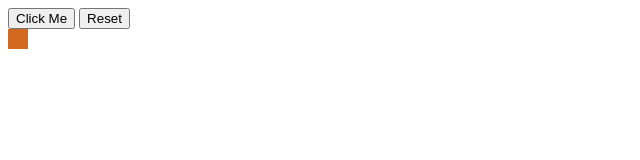
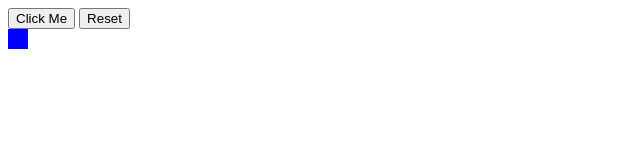
Before and after one commit to hiratab/techof-js-class-fs2025, a plain HTML site: page 15-05-2025/input/diy1.html in a window 1280 px wide. Both pictures are taken after a click on the button "Click Me". Shown: the full height of the page, 0-640 px from the left. Drawn offline with Linux system fonts and the light colour scheme.

Commit message:
do it yourself 9

```diff
--- a/15-05-2025/input/diy1.html
+++ b/15-05-2025/input/diy1.html
@@ -41,34 +41,53 @@
       document.getElementById("details").style.height = newWidth + 'px'
 
       // document.getElementById("details").style.backgroundColor = 'blue'
-      // if (parseInt(document.getElementById("details").style.width) >= 100) {
+      // if (currentWidth >= 100) {
       //   document.getElementById("details").style.backgroundColor = 'chocolate'
       // }
       // document.getElementById("details").style.backgroundColor = 'chocolate'
-      // if (parseInt(document.getElementById("details").style.width) < 100) {
+      // if (currentWidth < 100) {
       //   document.getElementById("details").style.backgroundColor = 'blue'
       // }
-      // if (parseInt(document.getElementById("details").style.width) < 100) {
+      // if (currentWidth < 100) {
       //   document.getElementById("details").style.backgroundColor = 'blue'
-      // } else if (parseInt(document.getElementById("details").style.width) < 200) {
+      // } else if (currentWidth < 200) {
       //   document.getElementById("details").style.backgroundColor = 'darkgreen'
-      // } else if (parseInt(document.getElementById("details").style.width) < 300) {
+      // } else if (currentWidth < 300) {
       //   document.getElementById("details").style.backgroundColor = 'darkgray'
       // } else {
       //   document.getElementById("details").style.backgroundColor = 'chocolate'
       // }
 
-      document.getElementById("details").style.backgroundColor = 'blue'
-      console.log('currentWidth', currentWidth, '!currentWidth >= 100', !(currentWidth >= 100))
-      if (!(currentWidth >= 100 && currentWidth <= 200)) {
-        document.getElementById("details").style.backgroundColor = 'chocolate'
-      }
+      // document.getElementById("details").style.backgroundColor = 'blue'
+      // console.log('currentWidth', currentWidth, '!currentWidth >= 100', !(currentWidth >= 100))
+      // if (!(currentWidth >= 100 && currentWidth <= 200)) {
+      //   document.getElementById("details").style.backgroundColor = 'chocolate'
+      // }
 
-      let x = null;
-      if (!x) {
+      const backgroundColor = currentWidth < 100 ? 'blue' : 'chocolate'
+      document.getElementById("details").style.backgroundColor = backgroundColor
+
+      // let backgroundColor;
+      // if (currentWidth < 100) {
+      //   backgroundColor = 'blue';
+      // } else {
+      //   backgroundColor = 'chocolate';
+      // }
+
+      let x;
+      if (x) {
         alert('Passou no if')
       }
     }
+
+    console.log("Diferenca entre == vs ===")
+    console.log(" '' == '0' ", '' == '0') // false
+    console.log(" '' == 0 ", '' == 0) // true
+    console.log(" '0' == 0 ", '0' == 0) // true
+    console.log(" '' === 0 ", '' === 0) // false
+    console.log(" '0' === 0 ", '0' === 0) // false
+    console.log(" '0' === '0' ", '0' === '0') // true
+    % 2
   </script>
 </body>
 
```
Also changed, not shown: 15-05-2025/input/diy9.html (added, +29 -0 lines).
